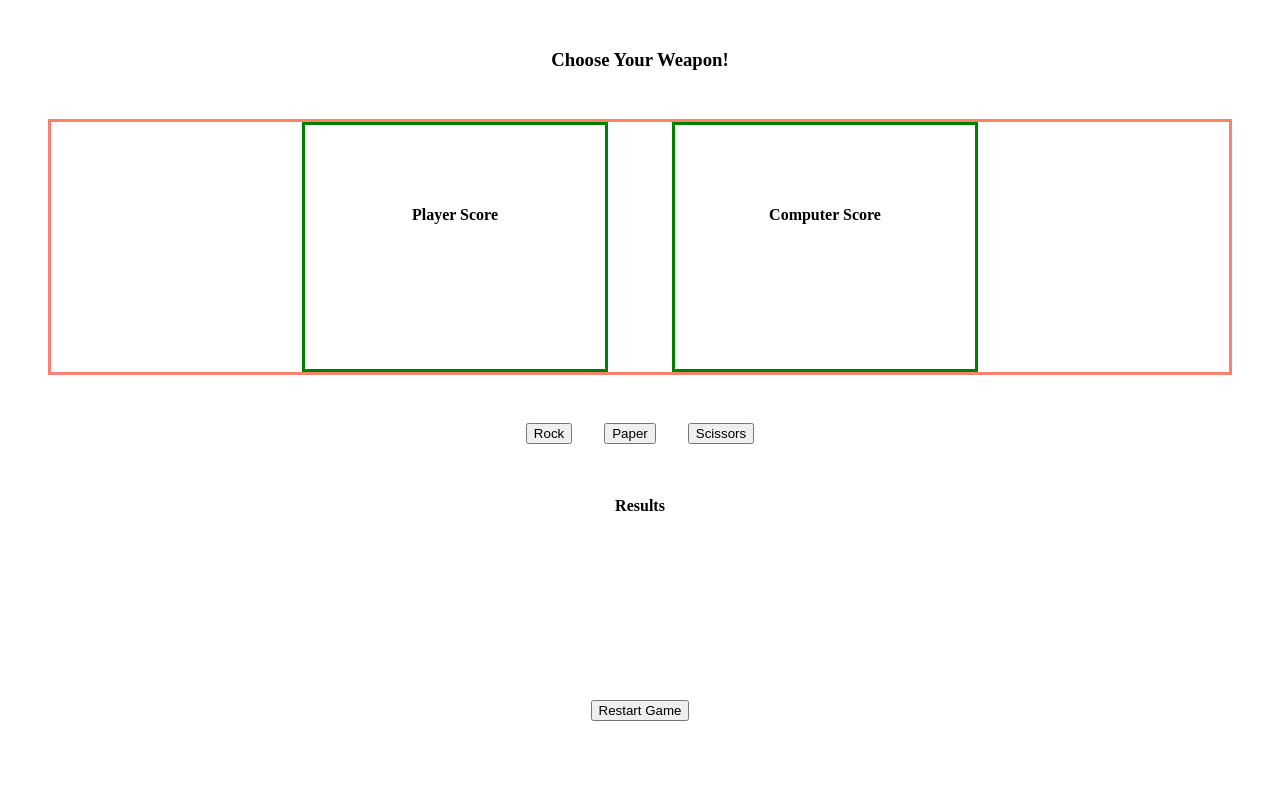
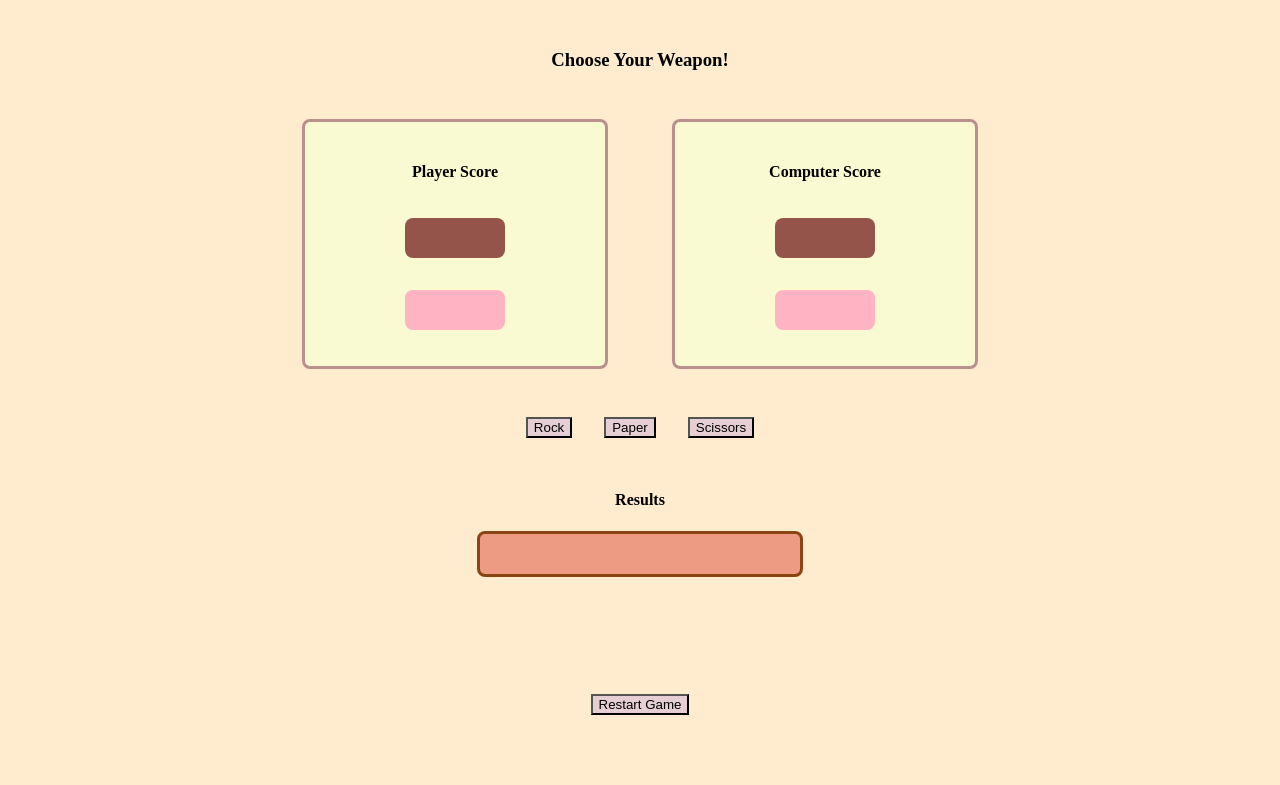
Before and after one commit to volkankarakaya/rock-paper-scissors, a plain HTML site: page index.html in a window 1280 px wide. Shown: the part 116-901 px from the top of the page. Drawn offline with Linux system fonts and the light colour scheme.

Commit message:
add color styles

```diff
--- a/app.js
+++ b/app.js
@@ -4,7 +4,7 @@ let playerScoreText = document.getElementById("player-score");
 let computerSelectionText = document.getElementById("computer-selection");
 let computerScoreText = document.getElementById("computer-score");
 
-let announcement = document.querySelector(".announcement");
+let announcement = document.querySelector("#notification");
 let restartBtn = document.getElementById("restart-btn");
 
 buttons.forEach((btn) => btn.addEventListener("click", getPlayerChoice));
--- a/index.html
+++ b/index.html
@@ -30,6 +30,9 @@
     </div>
     <div class="announcement">
       <h4>Results</h4>
+      <div id="notification">
+
+      </div>
     </div>
     <div class="restart-btn-container">
       <button id="restart-btn">Restart Game</button>
--- a/styles.css
+++ b/styles.css
@@ -1,6 +1,7 @@
 body{
     max-width: 1400px;
     margin:auto;
+    background-color: blanchedalmond;
 }
 h1{
     text-align: center;
@@ -13,7 +14,7 @@ h3{
 }
 
 .players{
-    border:3px solid salmon;
+
     display: flex;
     justify-content: center;
     margin: 48px;
@@ -24,11 +25,13 @@ h3{
 .computer-container{
     display: flex;
     flex-direction: column;
-    border: 3px solid green;
+    border: 3px solid rosybrown;
     width: 300px;
     justify-content: center;
     align-items: center;
     margin: 0 32px;
+    background-color: lightgoldenrodyellow;
+    border-radius: 8px;
 }
 
 .btn-container{
@@ -52,3 +55,43 @@ h3{
     justify-content: center;
     margin: 64px;
 }
+
+#computer-selection, #player-selection{
+    display: flex;
+    background-color: #94544A;
+    color:aliceblue;
+    width: 100px;
+    height: 40px;
+    justify-content: center;
+    align-items: center;
+    border-radius: 8px;
+}
+
+#computer-score, #player-score{
+    display: flex;
+    border-radius: 8px;
+    width: 100px;
+    height: 40px;
+    justify-content: center;
+    align-items: center;
+    background-color: #FFB3C3;
+
+
+}
+
+#notification{
+    border: 3px solid saddlebrown;
+    width: 320px;
+    height: 40px;
+    display: flex;
+    align-items: center;
+    justify-content: center;
+    background-color: #ED9B82;
+    border-radius: 8px;
+}
+
+button{
+    background-color: #E6CFD4 ;
+
+
+}
```
